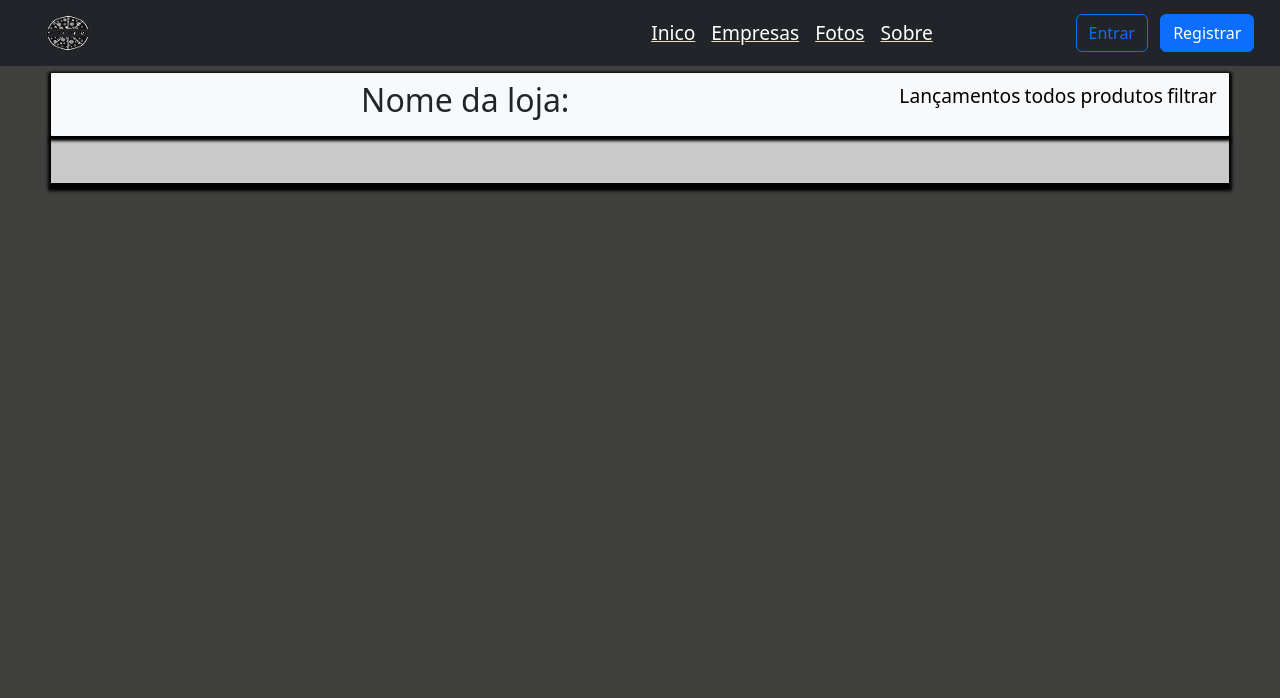
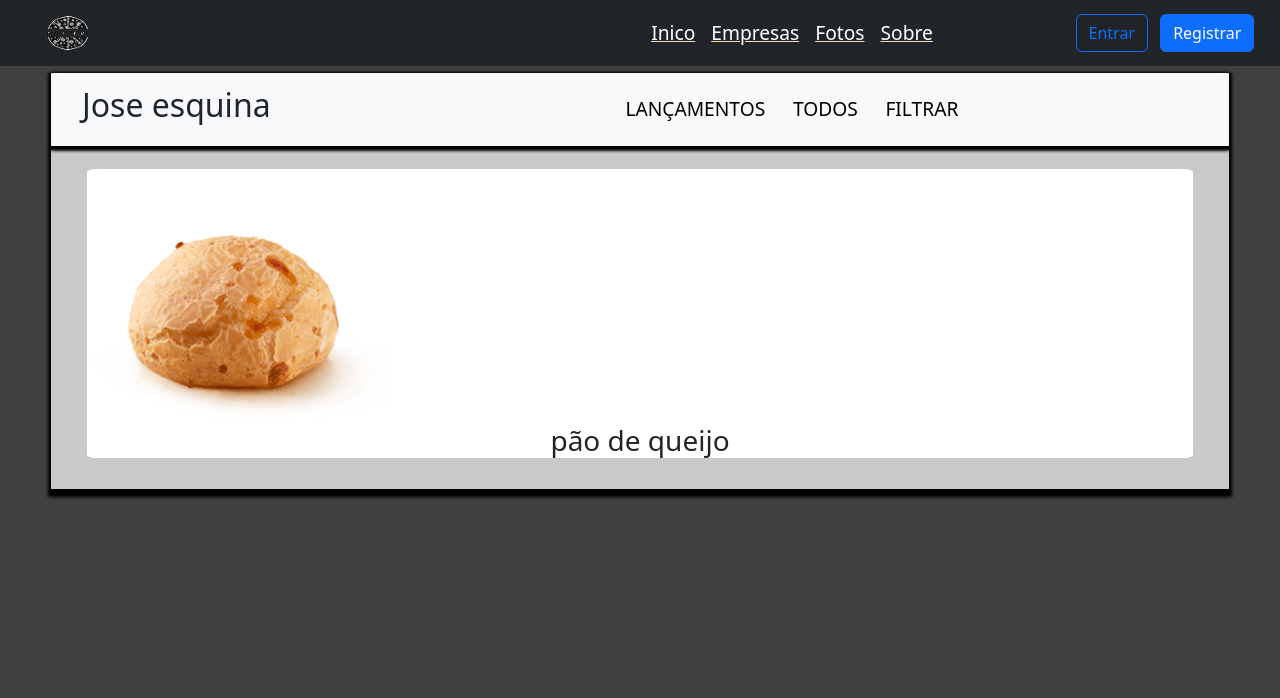
Before and after one commit to xKuth/Projeto_padaria-django, a Django app: page /interprise/interprise in a window 1280 px wide. Shown: the top 698 px of the page. Run offline with Django 5.2, Linux system fonts and the light colour scheme; some libraries are stand-ins or nearby versions.

Commit message:
add img and add div on interprise products

```diff
--- a/interprises/templates/html/interprise_page.html
+++ b/interprises/templates/html/interprise_page.html
@@ -15,24 +15,18 @@
     {% block header %}
     <main>
         <nav class="navbar navbar-light bg-light" id="nav-enterprise">
-            <div class="container-fluid">
-                <img src="" alt="">
-                <h2>Nome da loja:</h2>
+            <div class="container">
+                <h2>Jose esquina</h2>
                 <ul class="nav-bar-select">
-                    <li class="list-inter" id="nav_not_vertical"><a class="a-inter" href="">Lançamentos</a></li>
-                    <li class="list-inter"><a class="a-inter" href="">todos produtos</a></li>
-                    <li class="list-inter"><a class="a-inter" href="">filtrar</a></li>
+                    <li class="list-inter" id="nav_not_vertical"><a class="a-inter" href="">LANÇAMENTOS</a></li>
+                    <li class="list-inter"><a class="a-inter" href="">TODOS</a></li>
+                    <li class="list-inter"><a class="a-inter" href="">FILTRAR</a></li>
                 </ul>
             </div>
         </nav>
         <section class="section_enterprise">
             <div class="container">
-                <div class="itens-img">
-
-                </div>
-                <div class="itens-text">
-
-                </div>
+                <div class="itens-img"><img src="{% static '/imgs/test_img_inter.png' %}" alt=""><br><h3>pão de queijo</h3></div>
             </div>
         </section>
     </main>
--- a/parceiros/static/css/desktop.css
+++ b/parceiros/static/css/desktop.css
@@ -398,15 +398,23 @@ section#bg_register{
 
  /* interprise products page */
  ul.nav-bar-select{
-    text-align: left;
-    display: inline;
+    margin: auto;
+    display: flex;
  }
  li.list-inter{
-    list-style: none;
     display: inline-block;
+    position: relative;
+    margin: 5%;
  }
  .a-inter{
     font-size: 1.5vw;
     text-decoration: none;
     color: black;
  }
+ div.itens-img{
+    border-radius: 1%;
+    background-color: white;
+ }
+ .itens-img > h3{
+    text-align: center;
+ }
```
Also changed, not shown: parceiros/static/imgs/test_img_inter.png (added).
